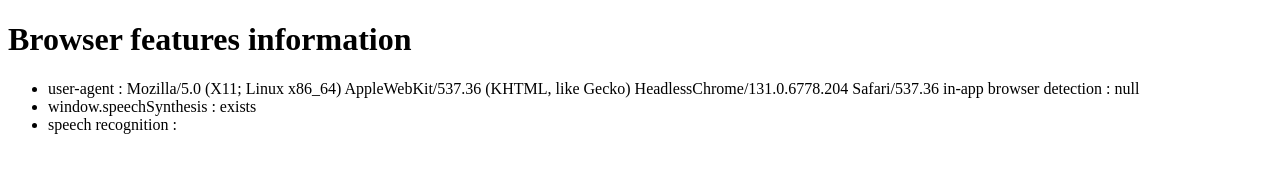
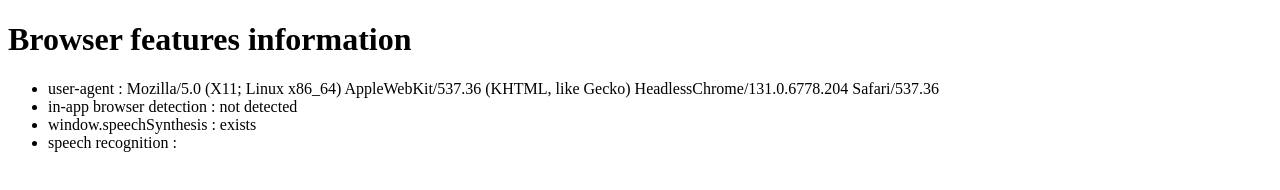
Before and after one commit to sksthrs/browser-info, a website: page index.html in a window 1280 px wide. Drawn offline with Linux system fonts and the light colour scheme.

Commit message:
small change

```diff
--- a/index.html
+++ b/index.html
@@ -38,7 +38,8 @@
 
   <h1>Browser features information</h1>
   <ul>
-    <li>user-agent : <script>document.write(window.navigator.userAgent)</script> in-app browser detection : <script>document.write(detectInAppBrowser())</script></li>
+    <li>user-agent : <script>document.write(window.navigator.userAgent)</script></li>
+    <li>in-app browser detection : <script>document.write(detectInAppBrowser() ?? 'not detected')</script></li>
     <li>window.speechSynthesis : <script>document.write(window.speechSynthesis != null ? 'exists' : 'not found')</script></li>
     <li>speech recognition : <script>document.write((SpeechRecognition || webkitSpeechRecognition) != null ? 'exists' : 'not found')</script></li>
   </ul>
```
